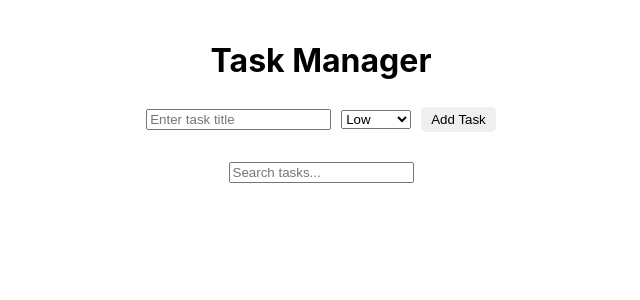
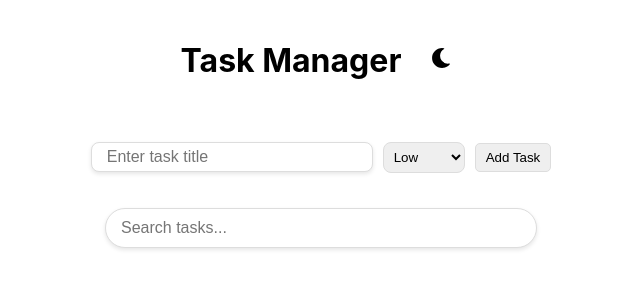
Before and after one commit to thegoofy-dev/Task-Manager, a React (Create React App) app: page / in a window 1280 px wide. Shown: the top 300 px of the page, without its empty margins (319-959 px from the left). Built offline with nearby package versions, Linux system fonts and the light colour scheme.

Commit message:
Added icon button for theme toggle between light and dark

```diff
--- a/src/App.css
+++ b/src/App.css
@@ -1,13 +1,16 @@
 .App {
   text-align: center;
   padding: 20px;
+  height: 100vh;
 }
 
 form {
-  margin-bottom: 20px;
+  margin-bottom: 10px;
 }
 
-input, select, button {
+input,
+select,
+button {
   margin: 5px;
 }
 
@@ -35,7 +38,7 @@ input, select, button {
 button {
   padding: 5px 10px;
   margin: 5px;
-  border: none;
+  border: 1px solid #ddd;
   border-radius: 5px;
   cursor: pointer;
 }
@@ -43,3 +46,134 @@ button {
 button:hover {
   background-color: #ddd;
 }
+
+/* Default Light Theme */
+.App {
+  text-align: center;
+  padding: 20px;
+  background-color: white;
+  color: black;
+  transition: background-color 0.3s, color 0.3s;
+}
+
+button {
+  padding: 6px 10px;
+  margin: 5px;
+  border: 1px solid #ddd;
+  border-radius: 5px;
+  cursor: pointer;
+  color: black;
+  transition: background-color 0.3s, color 0.3s;
+}
+
+button:hover {
+  background-color: #ddd;
+}
+
+/* Dark Theme Styles */
+.App.dark {
+  background-color: #333;
+  color: white;
+}
+
+.App.dark button {
+  background-color: #555;
+  color: white;
+}
+
+.App.dark .task-item {
+  background-color: #444;
+  color: white;
+}
+
+.App.dark input,
+.App.dark select {
+  background-color: #555;
+  color: white;
+}
+
+.App.dark .task-item.completed {
+  background-color: #666;
+}
+
+/* Header with theme toggle button */
+.header {
+  display: flex;
+  align-items: center;
+  justify-content: center;
+  margin-bottom: 20px;
+}
+
+.header h1 {
+  margin-right: 20px;
+  font-size: 2rem;
+}
+
+.theme-toggle-btn {
+  background: none;
+  border: none;
+  cursor: pointer;
+  font-size: 24px;
+  color: inherit;
+  transition: color 0.3s;
+}
+
+.theme-toggle-btn:hover {
+  color: #f0f0f0;
+}
+
+.theme-toggle-btn:focus {
+  outline: none;
+}
+
+/* Icon button styles */
+.theme-toggle-btn {
+  font-size: 20px;
+  background: none;
+  padding: 5px;
+}
+
+#add-task {
+  border: 1px solid #ddd;
+}
+
+/* Priority Label CSS */
+.priority-label {
+  padding: 6px;
+  border-radius: 8px;
+  border: 1px solid #ddd;
+}
+
+/* Add Task Input Field */
+input[type="text"].task-title {
+  padding: 5px 15px;
+  border-radius: 8px; /* Increase the value for more rounded corners */
+  border: 1px solid #ddd;
+  width: 100%;
+  max-width: 250px;
+  font-size: 1rem;
+  margin-top: 20px;
+  box-shadow: 0 2px 4px rgba(0, 0, 0, 0.1);
+}
+
+input[type="text"].task-title:focus {
+  outline: none;
+  border-color: #007bff;
+}
+
+/* Search Bar Input */
+input[type="text"].search-task {
+  padding: 10px 15px;
+  border-radius: 25px; /* Increase the value for more rounded corners */
+  border: 1px solid #ddd;
+  width: 100%;
+  max-width: 400px;
+  font-size: 1rem;
+  margin-top: 20px;
+  box-shadow: 0 2px 4px rgba(0, 0, 0, 0.1);
+}
+
+input[type="text"].search-task:focus {
+  outline: none;
+  border-color: #007bff;
+}
--- a/src/App.js
+++ b/src/App.js
@@ -1,4 +1,5 @@
 import React, { useState, useEffect } from 'react';
+import { FaSun, FaMoon } from 'react-icons/fa'; // Import the icons
 import TaskInput from './components/TaskInput';
 import TaskList from './components/TaskList';
 import './App.css';
@@ -6,6 +7,7 @@ import './App.css';
 function App() {
   const [tasks, setTasks] = useState([]);
   const [searchTerm, setSearchTerm] = useState('');
+  const [theme, setTheme] = useState('light');  // New state for theme
 
   useEffect(() => {
     const storedTasks = JSON.parse(localStorage.getItem('tasks'));
@@ -37,13 +39,22 @@ function App() {
     setSearchTerm(e.target.value);
   };
 
+  const toggleTheme = () => {
+    setTheme(theme === 'light' ? 'dark' : 'light');
+  };
+
   const filteredTasks = tasks.filter(task => task.title.toLowerCase().includes(searchTerm.toLowerCase()));
 
   return (
-    <div className="App">
-      <h1>Task Manager</h1>
+    <div className={`App ${theme}`}>
+      <div className="header">
+        <h1>Task Manager</h1>
+        <button className="theme-toggle-btn" onClick={toggleTheme}>
+          {theme === 'light' ? <FaMoon /> : <FaSun />} {/* Toggle the icon based on theme */}
+        </button>
+      </div>
       <TaskInput addTask={addTask} />
-      <input type="text" placeholder="Search tasks..." value={searchTerm} onChange={handleSearch} />
+      <input type="text" className="search-task" placeholder="Search tasks..." value={searchTerm} onChange={handleSearch} />
       <TaskList
         tasks={filteredTasks}
         deleteTask={deleteTask}
--- a/src/components/TaskInput.jsx
+++ b/src/components/TaskInput.jsx
@@ -19,18 +19,19 @@ const TaskInput = ({ addTask }) => {
   return (
     <form onSubmit={handleSubmit}>
       <input
+        className='task-title'
         type="text"
         placeholder="Enter task title"
         value={title}
         onChange={(e) => setTitle(e.target.value)}
         required
       />
-      <select value={priority} onChange={(e) => setPriority(e.target.value)}>
+      <select className="priority-label" value={priority} onChange={(e) => setPriority(e.target.value)}>
         <option value="low">Low</option>
         <option value="medium">Medium</option>
         <option value="high">High</option>
       </select>
-      <button type="submit">Add Task</button>
+      <button id="add-task" type="submit">Add Task</button>
     </form>
   );
 };
```
